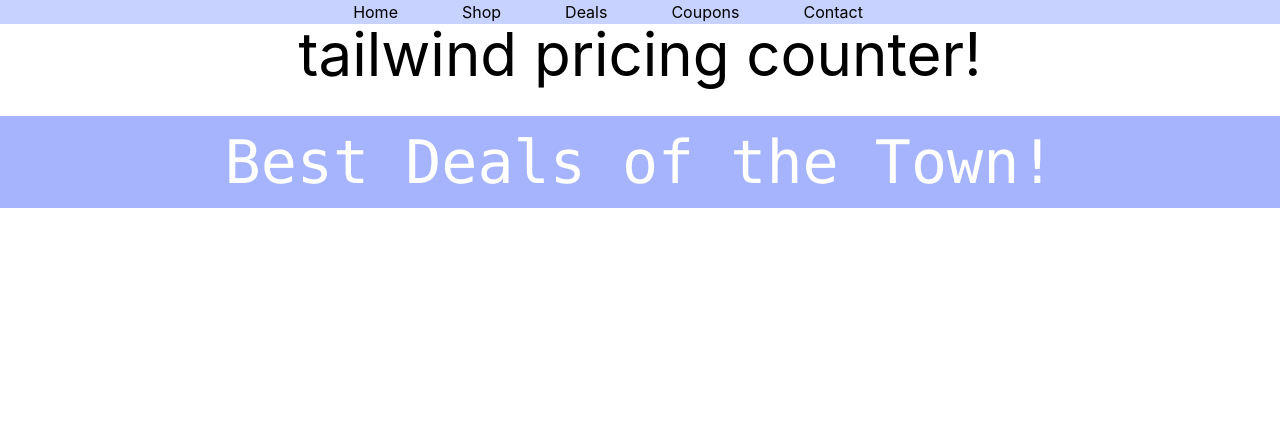
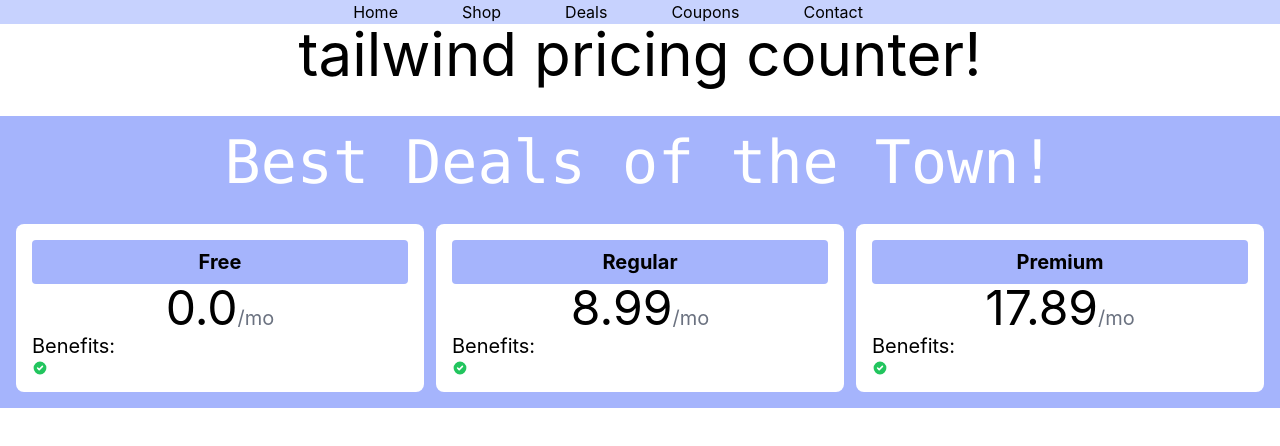
Before and after one commit to arifphero4/react-tailwind-pricing-project, a React (Create React App) app: page / in a window 1280 px wide. Shown: the top 446 px of the page. Built offline with nearby package versions, Linux system fonts and the light colour scheme.

Commit message:
make  benifit fake data

```diff
--- a/src/components/Pricing/Pricing.js
+++ b/src/components/Pricing/Pricing.js
@@ -3,14 +3,47 @@ import PricingOption from "../PricingOption/PricingOption";
 
 const Pricing = () => {
   const pricingIptions = [
-    { id: 1, name: "Free", price: 0 },
-    { id: 2, name: "Regular", price: 8.99 },
-    { id: 3, name: "Premium", price: 17.89 },
+    {
+      id: 1,
+      name: "Free",
+      price: "0.0",
+      benefits: [
+        "lifetime free",
+        "unlimited deals",
+        "localized deals",
+        "fatastic deals",
+        "crazy deals",
+      ],
+    },
+    {
+      id: 2,
+      name: "Regular",
+      price: 8.99,
+      benefits: [
+        "everything on free ",
+        "unlimited deals",
+        "localized deals",
+        "fatastic deals",
+        "crazy deals",
+      ],
+    },
+    {
+      id: 3,
+      name: "Premium",
+      price: 17.89,
+      benefits: [
+        "everything on regular ",
+        "unlimited deals",
+        "localized deals",
+        "fatastic deals",
+        "crazy deals",
+      ],
+    },
   ];
   return (
     <div className="bg-indigo-300 p-4 mt-8">
       <h2 className="text-6xl font-mono text-white">Best Deals of the Town!</h2>
-      <div>
+      <div className="grid md:grid-cols-3 gap-3 mt-8">
         {pricingIptions.map((option) => (
           <PricingOption key={option.id} option={option}></PricingOption>
         ))}
--- a/src/components/PricingOption/PricingOption.js
+++ b/src/components/PricingOption/PricingOption.js
@@ -1,7 +1,23 @@
+import { CheckCircleIcon } from "@heroicons/react/solid";
 import React from "react";
 
-const PricingOption = () => {
-  return <div></div>;
+const PricingOption = (props) => {
+  const { name, price } = props.option;
+  return (
+    <div className="bg-white p-4 rounded-lg">
+      <h2 className="bg-indigo-300 py-2 rounded text-xl font-bold">{name}</h2>
+      <p>
+        <span className="text-5xl">{price}</span>
+        <span className="text-xl text-gray-500">/mo</span>
+      </p>
+      <div>
+        <h3 className="text-xl text-left">Benefits:</h3>
+        <p>
+          <CheckCircleIcon className="w-4 h-4 text-green-500"></CheckCircleIcon>{" "}
+        </p>
+      </div>
+    </div>
+  );
 };
 
 export default PricingOption;
```
